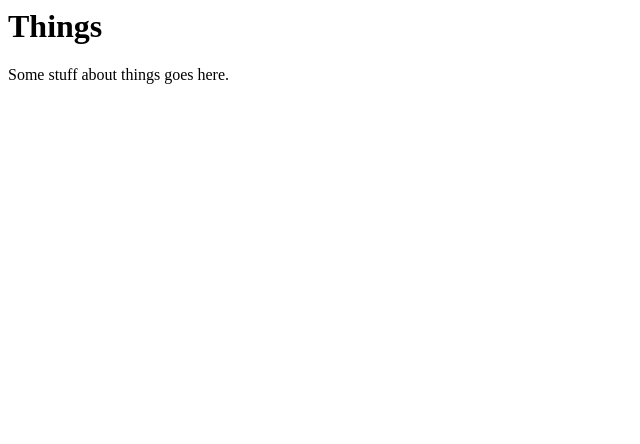
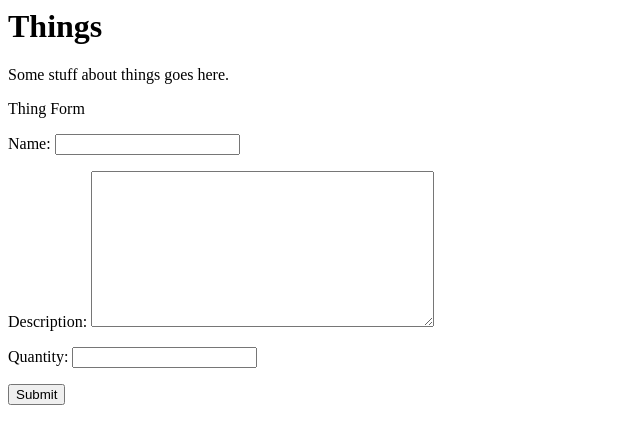
Before and after one commit to KCL-SEG/things-2-cemratip, a Django app: template things/templates/home.html in a window 1280 px wide. Shown: the top 444 px of the page, without its empty margins (0-640 px from the left). Run offline with Django 3.2, Linux system fonts and the light colour scheme; the template is opened without the code that fills it: values that come from a table or form of the project are taken from there, others are empty.

Commit message:
defined form & displayed form in home page

```diff
--- a/things/forms.py
+++ b/things/forms.py
@@ -1,3 +1,10 @@
 """Forms of the project."""
+from django import forms
+from things.models import Thing
 
-# Create your forms here.
+
+class ThingForm(forms.ModelForm):
+    class Meta:
+        model = Thing
+        fields = ['name', 'description', 'quantity']
+        widgets = {'description': forms.Textarea(), 'quantity': forms.NumberInput()}
--- a/things/templates/home.html
+++ b/things/templates/home.html
@@ -7,5 +7,11 @@
     Things
   </h1>
   <p>Some stuff about things goes here.</p>
+  <p>Thing Form</p>
+<form method="post">
+    {% csrf_token %}
+    {{ form.as_p }}
+    <input type="submit" value="Submit">
+</form>
 </body>
 </html>
--- a/things/views.py
+++ b/things/views.py
@@ -1,4 +1,7 @@
 from django.shortcuts import render
+from things.forms import ThingForm
+
 
 def home(request):
+    form = ThingForm()
     return render(request, 'home.html', {'form': form})
```
